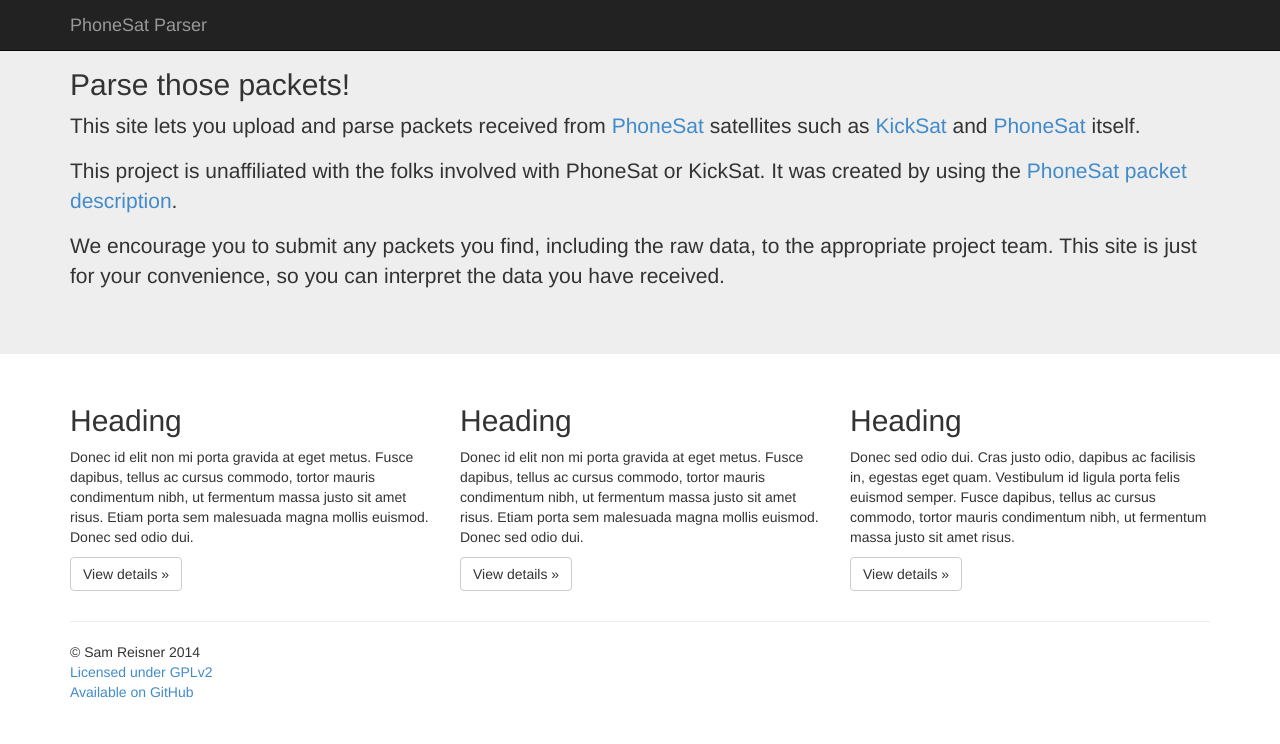
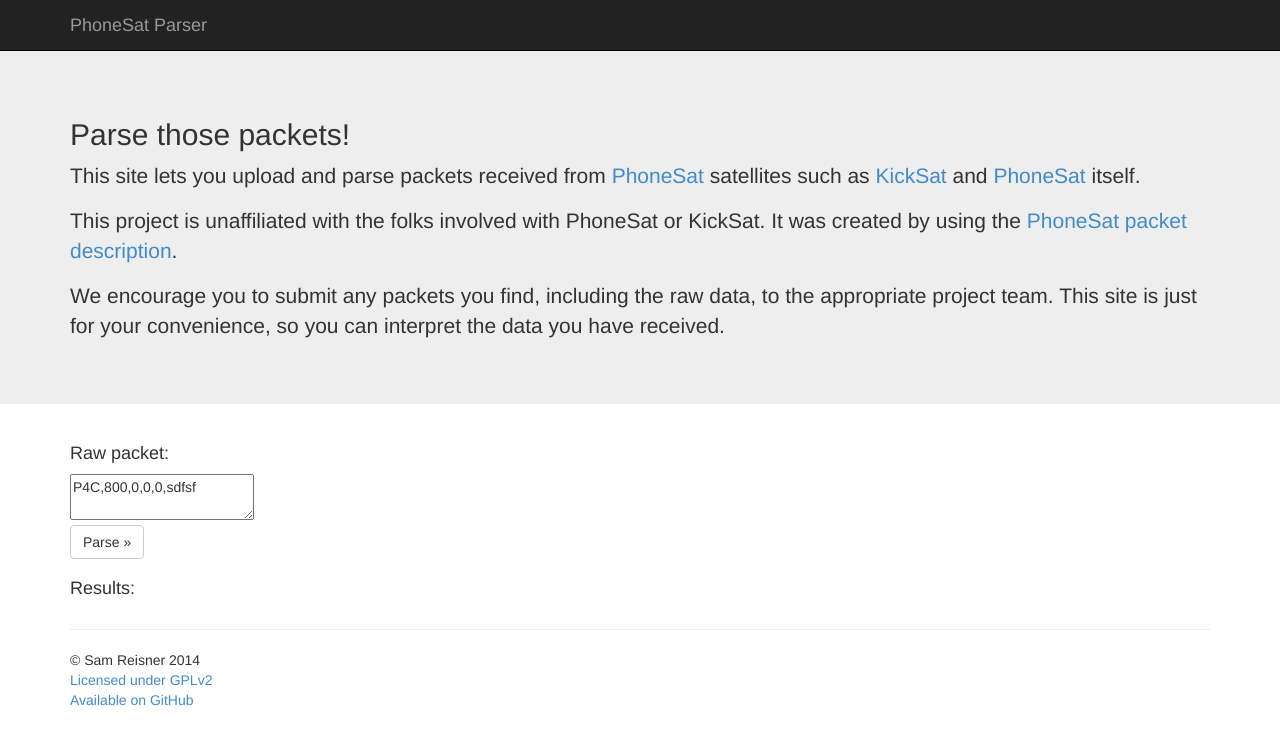
Before and after one commit to samreisner/phonesat-parser, a plain HTML site: page index.html in a window 1280 px wide. Drawn offline with nearby package versions, Linux system fonts and the light colour scheme.

Commit message:
added search box, results box, fixed css filename typo

```diff
--- a/index.html
+++ b/index.html
@@ -14,7 +14,7 @@
     <link href="./css/bootstrap.min.css" rel="stylesheet">
 
     <!-- Custom styles for this template -->
-    <link href="./css/phoensat.css" rel="stylesheet">
+    <link href="./css/phonesat.css" rel="stylesheet">
 
     <!-- Just for debugging purposes. Don't actually copy this line! -->
     <!--[if lt IE 9]><script src="./js/ie8-responsive-file-warning.js"></script><![endif]-->
@@ -24,6 +24,7 @@
       <script src="https://oss.maxcdn.com/libs/html5shiv/3.7.0/html5shiv.js"></script>
       <script src="https://oss.maxcdn.com/libs/respond.js/1.4.2/respond.min.js"></script>
     <![endif]-->
+
   </head>
 
   <body>
@@ -55,23 +56,20 @@
     <div class="container">
       <!-- Example row of columns -->
       <div class="row">
-        <div class="col-md-4">
-          <h2>Heading</h2>
-          <p>Donec id elit non mi porta gravida at eget metus. Fusce dapibus, tellus ac cursus commodo, tortor mauris condimentum nibh, ut fermentum massa justo sit amet risus. Etiam porta sem malesuada magna mollis euismod. Donec sed odio dui. </p>
-          <p><a class="btn btn-default" href="#" role="button">View details &raquo;</a></p>
-        </div>
-        <div class="col-md-4">
-          <h2>Heading</h2>
-          <p>Donec id elit non mi porta gravida at eget metus. Fusce dapibus, tellus ac cursus commodo, tortor mauris condimentum nibh, ut fermentum massa justo sit amet risus. Etiam porta sem malesuada magna mollis euismod. Donec sed odio dui. </p>
-          <p><a class="btn btn-default" href="#" role="button">View details &raquo;</a></p>
-       </div>
-        <div class="col-md-4">
-          <h2>Heading</h2>
-          <p>Donec sed odio dui. Cras justo odio, dapibus ac facilisis in, egestas eget quam. Vestibulum id ligula porta felis euismod semper. Fusce dapibus, tellus ac cursus commodo, tortor mauris condimentum nibh, ut fermentum massa justo sit amet risus.</p>
-          <p><a class="btn btn-default" href="#" role="button">View details &raquo;</a></p>
+        <div class="col-md-12">
+          <h4>Raw packet:</h4>
+          <form>
+          	<textarea name="rawpacket" id="rawpacket">P4C,800,0,0,0,sdfsf</textarea>
+          </form>
+          <p><a class="btn btn-default" href="#" id="parsepacketbutton" role="button">Parse &raquo;</a></p>
         </div>
       </div>
-
+      <div class="row">
+        <div class="col-md-12">
+          <h4>Results:</h4>
+          <p id="results"></p>
+        </div>
+      </div>
       <hr>
 
       <footer>
@@ -87,5 +85,6 @@
     <!-- Placed at the end of the document so the pages load faster -->
     <script src="https://ajax.googleapis.com/ajax/libs/jquery/1.11.0/jquery.min.js"></script>
     <script src="./js/bootstrap.min.js"></script>
+    <script src="./js/phonesat.js"></script>
   </body>
 </html>
```
